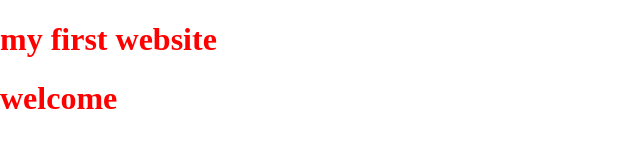
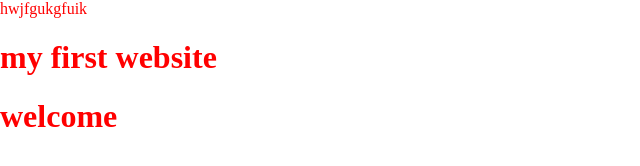
Before and after one commit to gourav5/dancinggaurav, a plain HTML site: page index.html in a window 1280 px wide. Shown: the whole page, without its empty margins (0-640 px from the left). Drawn offline with Linux system fonts and the light colour scheme.

Commit message:
Update index.html
add line

```diff
--- a/index.html
+++ b/index.html
@@ -2,6 +2,7 @@
 <html  lang="en">
 <head>
     <title>Website on Dark Web</title>
+    hwjfgukgfuik
     <link  rel="stylesheet"  href="./css/style.css">
 </head>
 <body>
```
